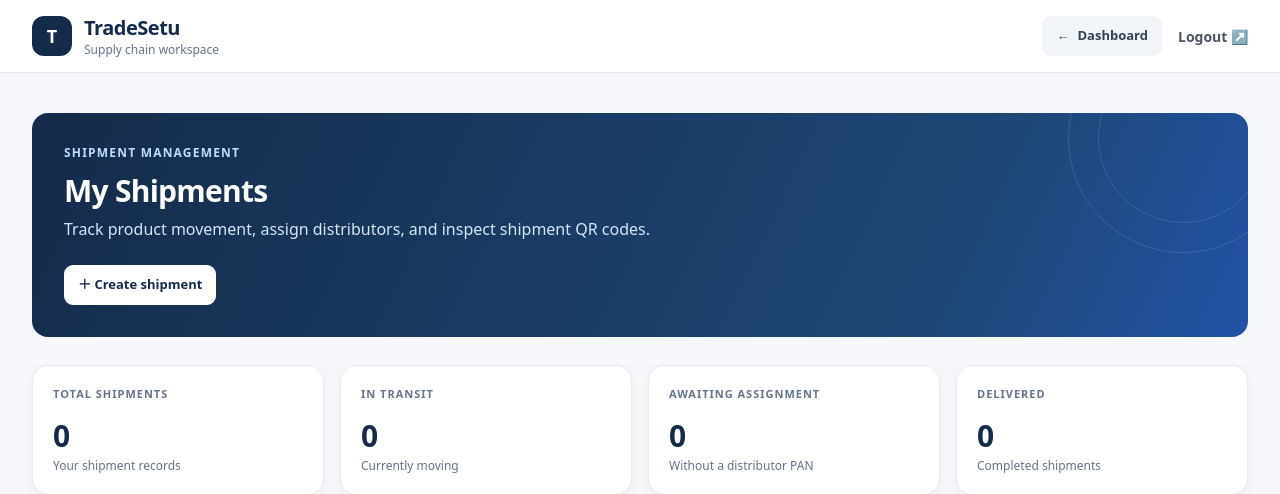
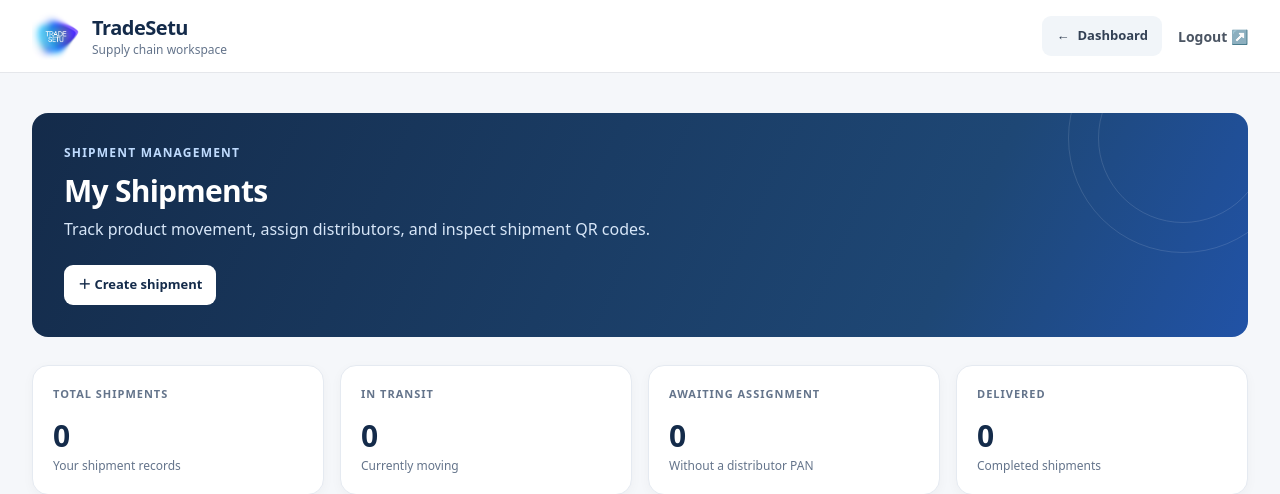
Before and after one commit to KrishLearnsPython/tradesetu, a Flask app: page /my_shipments in a window 1280 px wide. Shown: the top 494 px of the page. Run offline with Flask 3, Linux system fonts and the light colour scheme; the visitor is signed in with stand-in values (Sample User, id 1); data that the repository does not hold is empty; some libraries are stand-ins or nearby versions.

Commit message:
my shipment and create shipment logo fix

```diff
--- a/tradesetu/templates/create_shipment.html
+++ b/tradesetu/templates/create_shipment.html
@@ -120,8 +120,8 @@
         <div class="max-w-7xl mx-auto px-4 sm:px-6 lg:px-8">
             <div class="flex items-center justify-between gap-4" style="min-height:72px">
                 <a href="{{ url_for('index') }}" class="flex items-center gap-3">
-                    <span class="flex items-center justify-center rounded-xl text-white font-bold text-lg"
-                        style="width:40px;height:40px;background:#142B4A">T</span>
+                    <img src="{{ url_for('static', filename='images/tradesetu-logo.png') }}" alt="TradeSetu logo"
+                        class="h-12 w-12 shrink-0 rounded-xl object-contain" width="40" height="40" />
                     <span>
                         <span class="block text-xl font-extrabold tracking-tight ts-brand">TradeSetu</span>
                         <span class="block text-xs ts-muted">Supply chain workspace</span>
--- a/tradesetu/templates/my_shipments.html
+++ b/tradesetu/templates/my_shipments.html
@@ -158,8 +158,8 @@
         <div class="max-w-7xl mx-auto px-4 sm:px-6 lg:px-8">
             <div class="flex items-center justify-between gap-4" style="min-height:72px">
                 <a href="{{ url_for('index') }}" class="flex items-center gap-3">
-                    <span class="flex items-center justify-center rounded-xl text-white font-bold text-lg"
-                        style="width:40px;height:40px;background:#142B4A">T</span>
+                    <img src="{{ url_for('static', filename='images/tradesetu-logo.png') }}" alt="TradeSetu logo"
+                        class="h-12 w-12 shrink-0 rounded-xl object-contain" width="40" height="40" />
                     <span>
                         <span class="block text-xl font-extrabold tracking-tight ts-brand">TradeSetu</span>
                         <span class="block text-xs ts-muted">Supply chain workspace</span>
--- a/tradesetu/templates/scan_qr.html
+++ b/tradesetu/templates/scan_qr.html
@@ -102,8 +102,8 @@
         <div class="max-w-7xl mx-auto px-4 sm:px-6 lg:px-8">
             <div class="flex items-center justify-between gap-4" style="min-height:72px">
                 <a href="{{ url_for('index') }}" class="flex items-center gap-3">
-                    <span class="flex items-center justify-center rounded-xl text-white font-bold text-lg"
-                        style="width:40px;height:40px;background:#142B4A">T</span>
+                    <img src="{{ url_for('static', filename='images/tradesetu-logo.png') }}" alt="TradeSetu logo"
+                        class="h-12 w-12 shrink-0 rounded-xl object-contain" width="40" height="40" />
                     <span>
                         <span class="block text-xl font-extrabold tracking-tight" style="color:#142B4A">TradeSetu</span>
                         <span class="block text-xs" style="color:#64748B">Supply chain workspace</span>
--- a/tradesetu/templates/verify.html
+++ b/tradesetu/templates/verify.html
@@ -109,8 +109,8 @@
         <div class="max-w-7xl mx-auto px-4 sm:px-6 lg:px-8">
             <div class="flex items-center justify-between gap-4" style="min-height:72px">
                 <a href="{{ url_for('index') }}" class="flex items-center gap-3">
-                    <span class="flex items-center justify-center rounded-xl text-white font-bold text-lg"
-                        style="width:40px;height:40px;background:#142B4A">T</span>
+                    <img src="{{ url_for('static', filename='images/tradesetu-logo.png') }}" alt="TradeSetu logo"
+                        class="h-12 w-12 shrink-0 rounded-xl object-contain" width="40" height="40" />
                     <span>
                         <span class="block text-xl font-extrabold tracking-tight" style="color:#142B4A">TradeSetu</span>
                         <span class="block text-xs" style="color:#64748B">Supply chain workspace</span>
```
Also changed, not shown: 1 other file.
